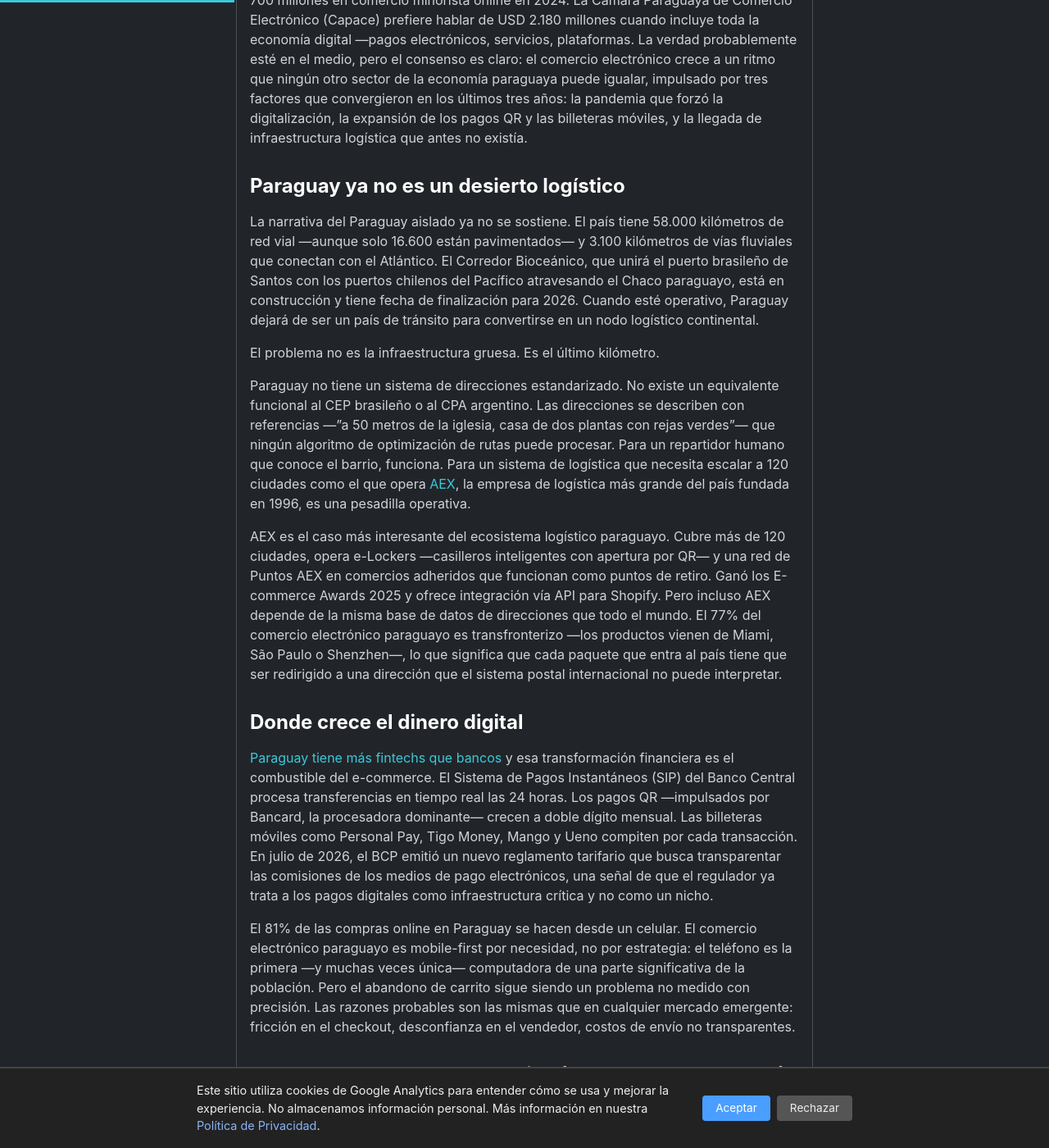
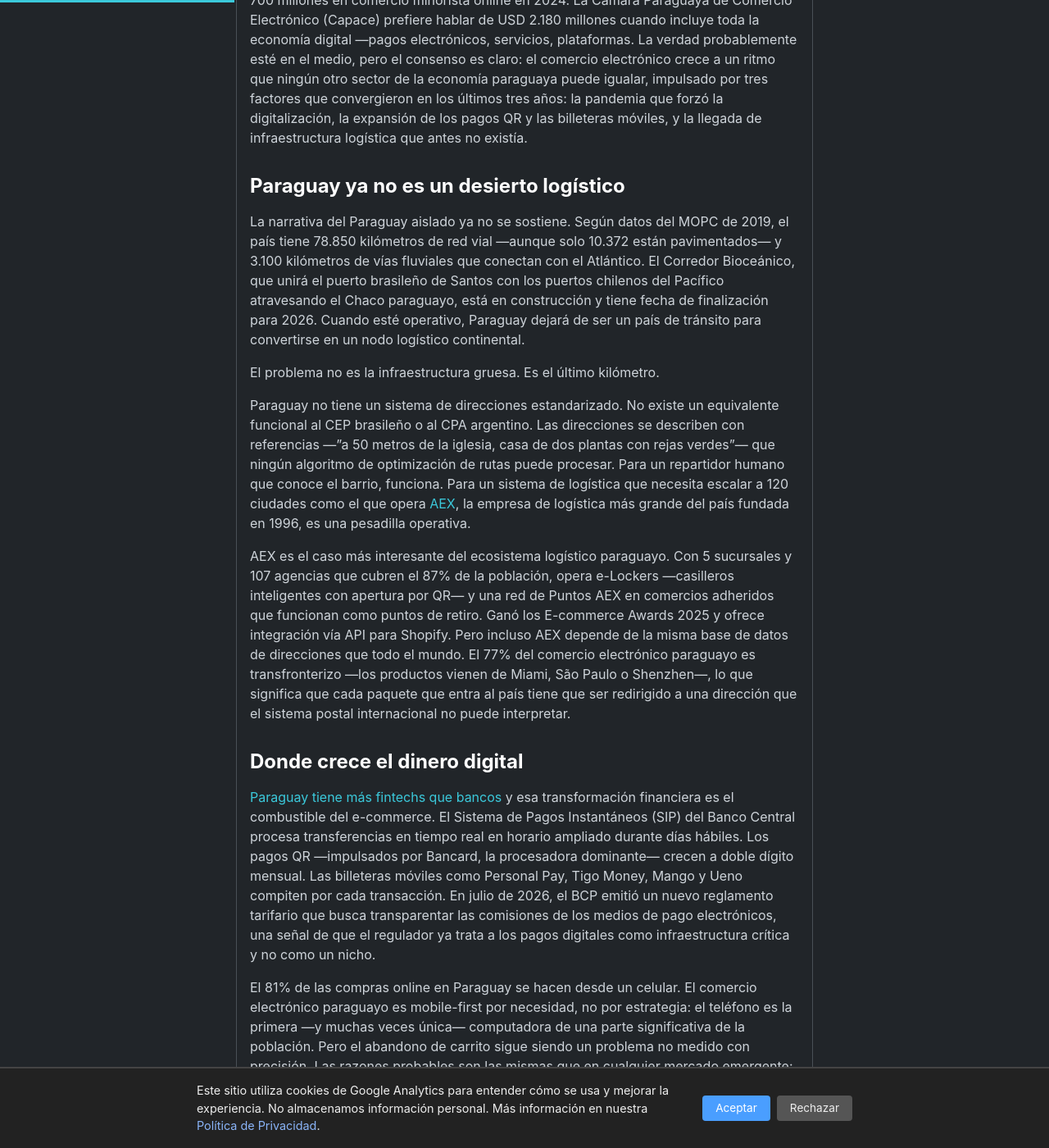
Before and after one commit to miravosqueinteresante/muchotexto.net, a Jekyll site: the page built from _posts/2026-07-24-ecommerce-logistica-paraguay.md, in a window 1280 px wide and 1400 px high, scrolled down 697 px. Shown: the whole window at 82% size. Built offline with Jekyll 4.4.1, drawn with Linux system fonts in a browser that asks for light colours.

Commit message:
Correcciones: Common Voice 130 idiomas, hablantes guarani 6-8M, red vial MOPC 78.850km, SIP no es 24h, AEX 107 agencias

```diff
--- a/_posts/2026-07-24-ecommerce-logistica-paraguay.md
+++ b/_posts/2026-07-24-ecommerce-logistica-paraguay.md
@@ -14,17 +14,17 @@
 
 ## Paraguay ya no es un desierto logístico
 
-La narrativa del Paraguay aislado ya no se sostiene. El país tiene 58.000 kilómetros de red vial —aunque solo 16.600 están pavimentados— y 3.100 kilómetros de vías fluviales que conectan con el Atlántico. El Corredor Bioceánico, que unirá el puerto brasileño de Santos con los puertos chilenos del Pacífico atravesando el Chaco paraguayo, está en construcción y tiene fecha de finalización para 2026. Cuando esté operativo, Paraguay dejará de ser un país de tránsito para convertirse en un nodo logístico continental.
+La narrativa del Paraguay aislado ya no se sostiene. Según datos del MOPC de 2019, el país tiene 78.850 kilómetros de red vial —aunque solo 10.372 están pavimentados— y 3.100 kilómetros de vías fluviales que conectan con el Atlántico. El Corredor Bioceánico, que unirá el puerto brasileño de Santos con los puertos chilenos del Pacífico atravesando el Chaco paraguayo, está en construcción y tiene fecha de finalización para 2026. Cuando esté operativo, Paraguay dejará de ser un país de tránsito para convertirse en un nodo logístico continental.
 
 El problema no es la infraestructura gruesa. Es el último kilómetro.
 
 Paraguay no tiene un sistema de direcciones estandarizado. No existe un equivalente funcional al CEP brasileño o al CPA argentino. Las direcciones se describen con referencias —"a 50 metros de la iglesia, casa de dos plantas con rejas verdes"— que ningún algoritmo de optimización de rutas puede procesar. Para un repartidor humano que conoce el barrio, funciona. Para un sistema de logística que necesita escalar a 120 ciudades como el que opera [AEX](https://www.aex.com.py/), la empresa de logística más grande del país fundada en 1996, es una pesadilla operativa.
 
-AEX es el caso más interesante del ecosistema logístico paraguayo. Cubre más de 120 ciudades, opera e-Lockers —casilleros inteligentes con apertura por QR— y una red de Puntos AEX en comercios adheridos que funcionan como puntos de retiro. Ganó los E-commerce Awards 2025 y ofrece integración vía API para Shopify. Pero incluso AEX depende de la misma base de datos de direcciones que todo el mundo. El 77% del comercio electrónico paraguayo es transfronterizo —los productos vienen de Miami, São Paulo o Shenzhen—, lo que significa que cada paquete que entra al país tiene que ser redirigido a una dirección que el sistema postal internacional no puede interpretar.
+AEX es el caso más interesante del ecosistema logístico paraguayo. Con 5 sucursales y 107 agencias que cubren el 87% de la población, opera e-Lockers —casilleros inteligentes con apertura por QR— y una red de Puntos AEX en comercios adheridos que funcionan como puntos de retiro. Ganó los E-commerce Awards 2025 y ofrece integración vía API para Shopify. Pero incluso AEX depende de la misma base de datos de direcciones que todo el mundo. El 77% del comercio electrónico paraguayo es transfronterizo —los productos vienen de Miami, São Paulo o Shenzhen—, lo que significa que cada paquete que entra al país tiene que ser redirigido a una dirección que el sistema postal internacional no puede interpretar.
 
 ## Donde crece el dinero digital
 
-[Paraguay tiene más fintechs que bancos](/articulos/2026/07/10/fintech-paraguay-ecosistema/) y esa transformación financiera es el combustible del e-commerce. El Sistema de Pagos Instantáneos (SIP) del Banco Central procesa transferencias en tiempo real las 24 horas. Los pagos QR —impulsados por Bancard, la procesadora dominante— crecen a doble dígito mensual. Las billeteras móviles como Personal Pay, Tigo Money, Mango y Ueno compiten por cada transacción. En julio de 2026, el BCP emitió un nuevo reglamento tarifario que busca transparentar las comisiones de los medios de pago electrónicos, una señal de que el regulador ya trata a los pagos digitales como infraestructura crítica y no como un nicho.
+[Paraguay tiene más fintechs que bancos](/articulos/2026/07/10/fintech-paraguay-ecosistema/) y esa transformación financiera es el combustible del e-commerce. El Sistema de Pagos Instantáneos (SIP) del Banco Central procesa transferencias en tiempo real en horario ampliado durante días hábiles. Los pagos QR —impulsados por Bancard, la procesadora dominante— crecen a doble dígito mensual. Las billeteras móviles como Personal Pay, Tigo Money, Mango y Ueno compiten por cada transacción. En julio de 2026, el BCP emitió un nuevo reglamento tarifario que busca transparentar las comisiones de los medios de pago electrónicos, una señal de que el regulador ya trata a los pagos digitales como infraestructura crítica y no como un nicho.
 
 El 81% de las compras online en Paraguay se hacen desde un celular. El comercio electrónico paraguayo es mobile-first por necesidad, no por estrategia: el teléfono es la primera —y muchas veces única— computadora de una parte significativa de la población. Pero el abandono de carrito sigue siendo un problema no medido con precisión. Las razones probables son las mismas que en cualquier mercado emergente: fricción en el checkout, desconfianza en el vendedor, costos de envío no transparentes.
 
```
Also changed, not shown: _posts/2026-07-29-guarani-ia.md (+2 -2 lines).
